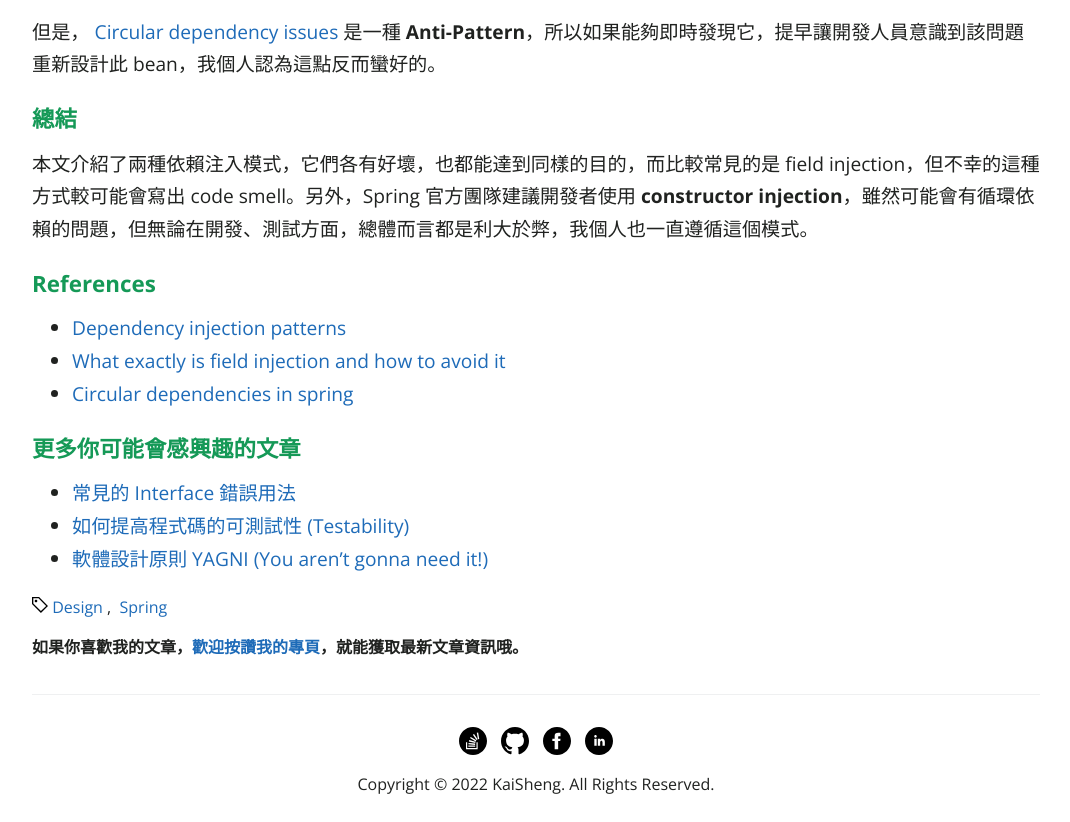
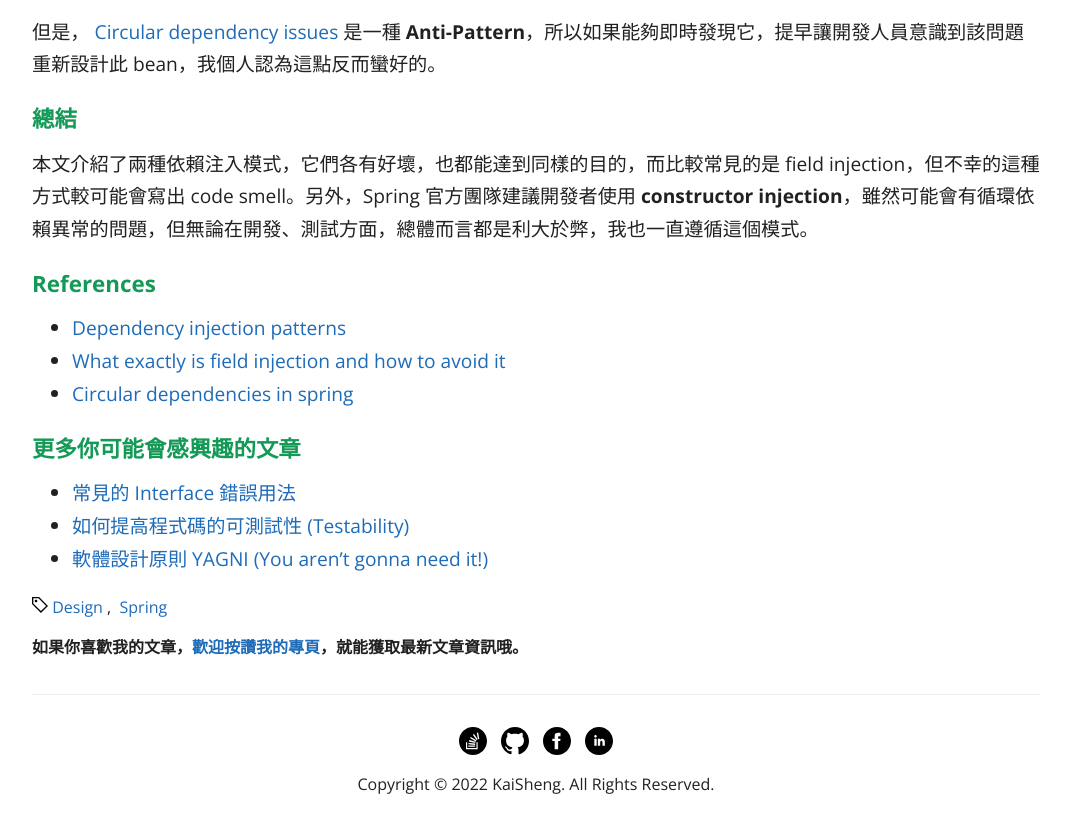
Before and after one commit to KaiSheng714/KaiSheng714.github.io, a Jekyll site: the page built from _posts/2022-02-25-analyzing-dependency-injection-patterns-in-spring.md, in a window 1280 px wide and 900 px high, scrolled down 4193 px, cut to the strip 78-900 px from the top of the window. Shown: the whole strip, without its empty margins (104-1174 px from the left). Built offline with Jekyll 4.4.1, drawn with Linux system fonts in a browser that asks for light colours; comment, search, counter and statistics services are not loaded.

Commit message:
spring-di

````diff
--- a/_posts/2022-02-25-analyzing-dependency-injection-patterns-in-spring.md
+++ b/_posts/2022-02-25-analyzing-dependency-injection-patterns-in-spring.md
@@ -132,7 +132,7 @@
 }
 ```
 
-相較前面的例子，這裡不需要一堆 @Annotation，也能很輕鬆的用 `new` 來實體化待測物件，**清楚、好理解**，就算是不熟 Java 或 Mockito 的開發人員應該也能看得懂七八成，對於新人也比較好上手，而且也比較不會有誤用 @Annotation 所產生額外成本，[優秀的單元測試](/articles/good-unit-test)就應該如此。此外，這種方式也能讓開發者較能看清待測物件與其他依賴的關係。
+相較前面的例子，這裡不需要一堆 @Annotation，也能很輕鬆的用 `new` 來實體化待測物件，**清楚、好理解**，就算是不熟 Java 或 Mockito 的開發人員應該也能看得懂七八成，對於新人也比較好上手，而且也比較不會有誤用 @Annotation 所產生額外成本，**[優秀的單元測試](/articles/good-unit-test)**就應該如此。此外，這種方式也能讓開發者較能看清待測物件與其他依賴的關係。
 
 ### **優點3. Immutable Object**
 
@@ -151,7 +151,7 @@
 
 ## **總結**
 
-本文介紹了兩種依賴注入模式，它們各有好壞，也都能達到同樣的目的，而比較常見的是 field injection，但不幸的這種方式較可能會寫出 code smell。另外，Spring 官方團隊建議開發者使用 **constructor injection**，雖然可能會有循環依賴的問題，但無論在開發、測試方面，總體而言都是利大於弊，我個人也一直遵循這個模式。
+本文介紹了兩種依賴注入模式，它們各有好壞，也都能達到同樣的目的，而比較常見的是 field injection，但不幸的這種方式較可能會寫出 code smell。另外，Spring 官方團隊建議開發者使用 **constructor injection**，雖然可能會有循環依賴異常的問題，但無論在開發、測試方面，總體而言都是利大於弊，我也一直遵循這個模式。
 
 ## **References**
 - [Dependency injection patterns](https://kinbiko.com/java/dependency-injection-patterns/)
````
